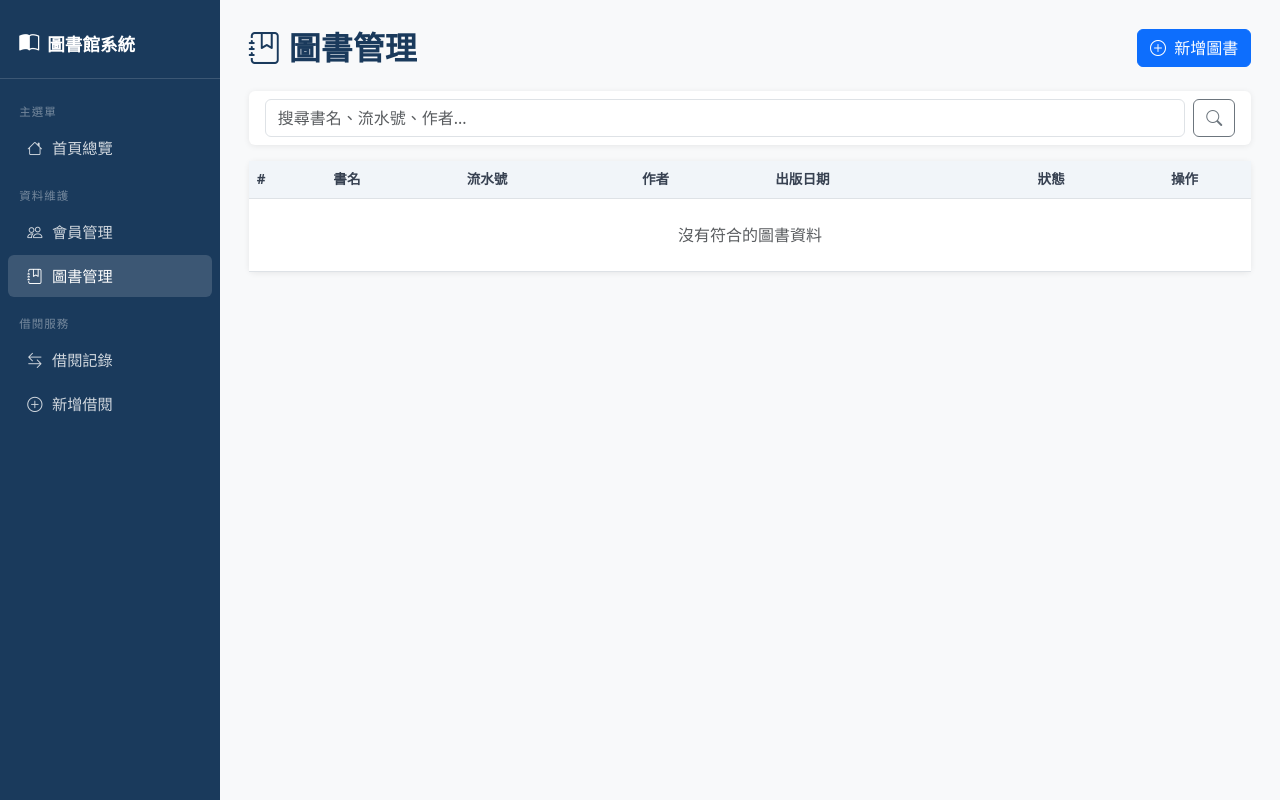
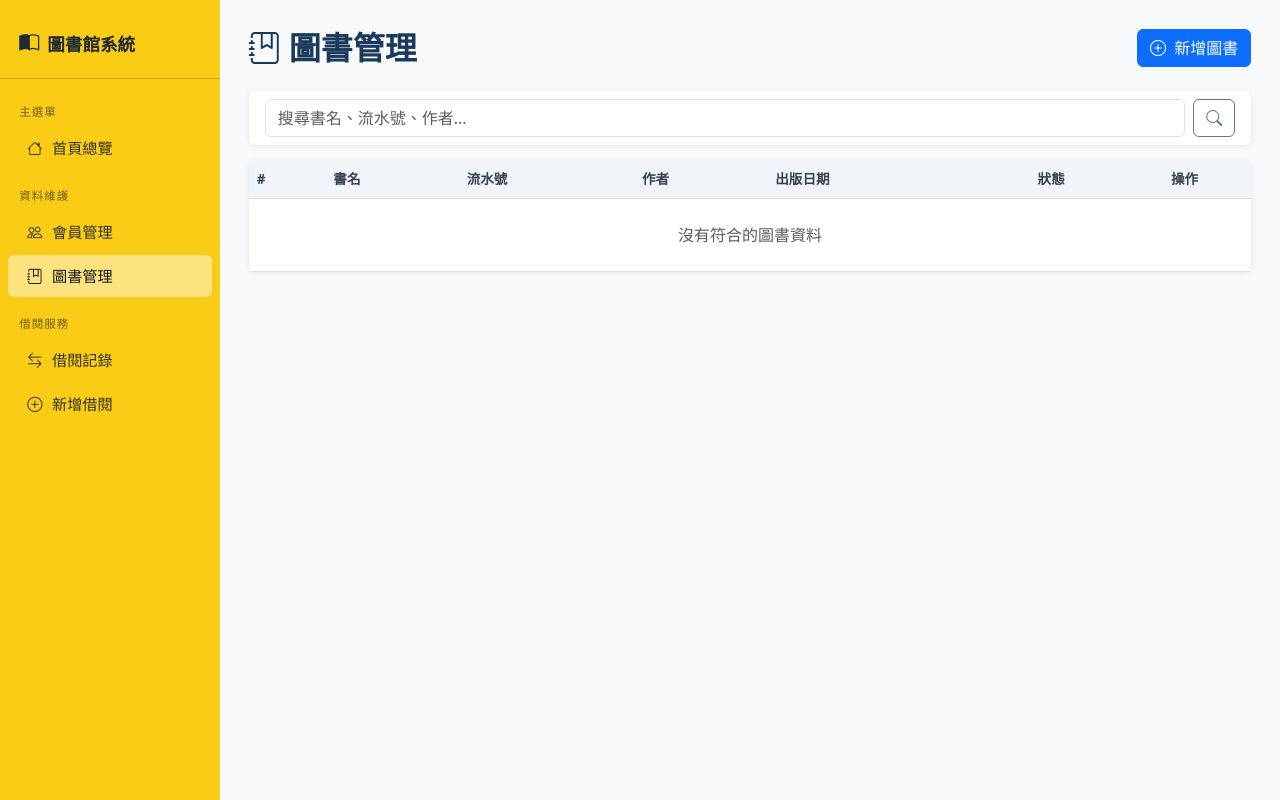
Before and after one commit to yachang79/library_web, a Flask app: page /books in a window 1280 px wide. Run offline with Flask 3, Linux system fonts and the light colour scheme; data that the repository does not hold is empty.

Commit message:
style: change sidebar background to yellow
Co-Authored-By: Codex<noreply@openAI.com>

```diff
--- a/templates/base.html
+++ b/templates/base.html
@@ -10,8 +10,8 @@
     body { background: #f8f9fa; }
     .sidebar {
       min-height: 100vh;
-      background: #1a3a5c;
-      color: #fff;
+      background: #facc15;
+      color: #1f2937;
       width: 220px;
       position: fixed;
       top: 0; left: 0;
@@ -22,11 +22,11 @@
       font-size: 1.1rem;
       font-weight: 700;
       padding: 0.8rem 1.2rem 1.2rem;
-      border-bottom: 1px solid rgba(255,255,255,0.15);
+      border-bottom: 1px solid rgba(17,24,39,0.2);
       display: flex; align-items: center; gap: 0.5rem;
     }
     .sidebar .nav-link {
-      color: rgba(255,255,255,0.8);
+      color: rgba(17,24,39,0.85);
       padding: 0.6rem 1.2rem;
       border-radius: 6px;
       margin: 2px 8px;
@@ -35,14 +35,14 @@
     }
     .sidebar .nav-link:hover,
     .sidebar .nav-link.active {
-      background: rgba(255,255,255,0.15);
-      color: #fff;
+      background: rgba(255,255,255,0.45);
+      color: #111827;
     }
     .sidebar .nav-section {
       font-size: 0.72rem;
       text-transform: uppercase;
       letter-spacing: 1px;
-      color: rgba(255,255,255,0.4);
+      color: rgba(17,24,39,0.6);
       padding: 1rem 1.2rem 0.3rem;
     }
     .main-content {
```
